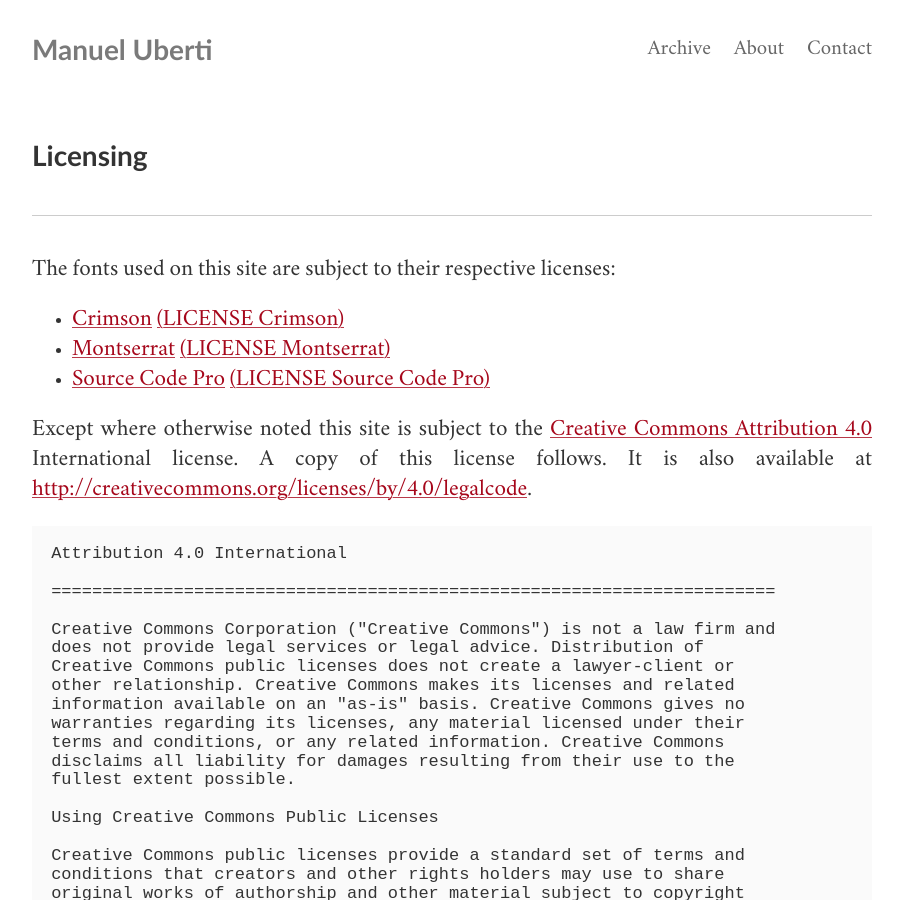
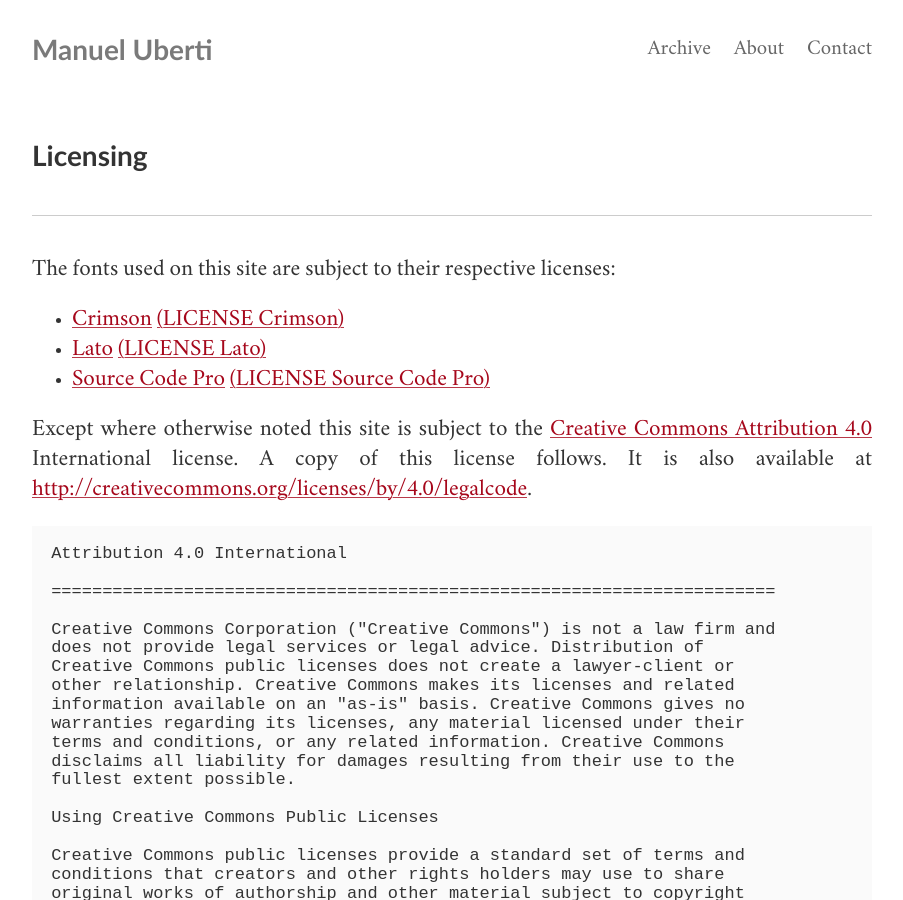
Before and after one commit to manuel-uberti/manuel-uberti.github.io, a Jekyll site: the page built from licensing.md, in a window 1280 px wide and 900 px high. Shown: the whole window, without its empty margins (188-1091 px from the left). Built offline with Jekyll 4.4.1, drawn with Linux system fonts in a browser that asks for light colours; some web fonts are replaced.

Commit message:
Update licensing

```diff
--- a/licensing.md
+++ b/licensing.md
@@ -9,8 +9,8 @@ The fonts used on this site are subject to their respective licenses:
 
 - [Crimson](https://github.com/skosch/Crimson)
   [(LICENSE Crimson)](https://github.com/manuel-uberti/manuel-uberti.github.io/blob/master/fonts/LICENSE%20Crimson.txt)
-- [Montserrat](https://github.com/clintonb/edx-fonts)
-  [(LICENSE Montserrat)](https://github.com/manuel-uberti/manuel-uberti.github.io/blob/master/fonts/LICENSE%20Montserrat.txt)
+- [Lato](http://www.latofonts.com/lato-free-fonts/)
+  [(LICENSE Lato)](https://github.com/manuel-uberti/manuel-uberti.github.io/blob/master/fonts/LICENSE%20Lato.txt)
 - [Source Code Pro](https://github.com/adobe-fonts/source-code-pro)
   [(LICENSE Source Code Pro)](https://github.com/manuel-uberti/manuel-uberti.github.io/blob/master/fonts/LICENSE%20Source%20Sans%20Pro.txt)
 
```
